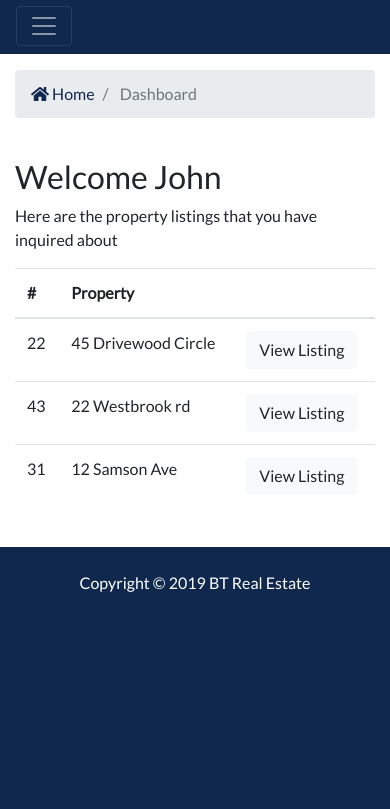
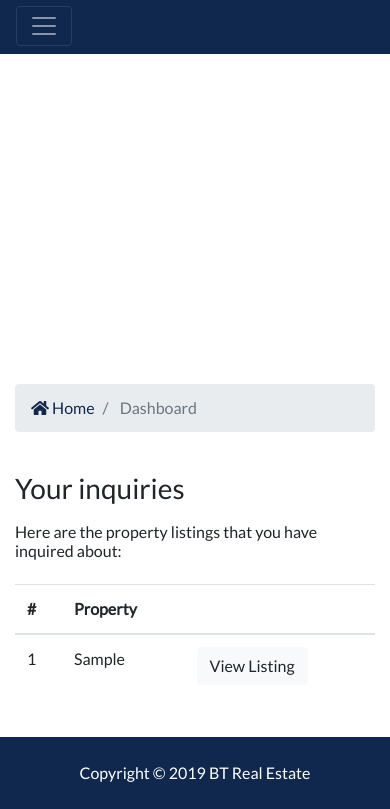
Before and after one commit to tomikarikj/btrealestate, a Django app: page /accounts/dashboard in a window 390 px wide; the page is wider, and only the part inside the window is pictured. Shown: the part 1020-1829 px from the top of that part. Before the commit the page ends 1612 px from the top of that part, so only its background shows below. Run offline with Django 3.2, Linux system fonts and the light colour scheme; a user stored in the database is signed in; tables that the repository leaves empty hold one stand-in row (values such as "Sample post"); some libraries are stand-ins or nearby versions.

Commit message:
Added logic & dynamic content for the dashboard

```diff
--- a/accounts/views.py
+++ b/accounts/views.py
@@ -1,6 +1,8 @@
 from django.shortcuts import render, redirect
 from django.contrib import messages, auth
 from django.contrib.auth.models import User
+
+from contacts.models import Contact
 
 
 def register(request):
@@ -68,4 +70,11 @@
 
 
 def dashboard(request):
-    return render(request, 'accounts/dashboard.html')
+    user_contacts = Contact.objects.order_by(
+        '-contact_date').filter(user_id=request.user.id)
+
+    context = {
+        'contacts': user_contacts
+    }
+
+    return render(request, 'accounts/dashboard.html', context)
--- a/templates/accounts/dashboard.html
+++ b/templates/accounts/dashboard.html
@@ -1,5 +1,18 @@
 {% extends 'base.html' %}
 {% block content %}
+<section id="showcase-inner" class="py-5 text-white">
+  <div class="container">
+    <div class="row text-center">
+      <div class="col-md-12">
+        <h1 class="display-4">Welcome {{ user.first_name }}!</h1>
+        <p class="lead">
+          This is the dashboard from where you can manage your BT Real Estate account.
+        </p>
+      </div>
+    </div>
+  </div>
+</section>
+
 <!-- Breadcrumb -->
 <section id="bc" class="mt-3">
   <div class="container">
@@ -22,9 +35,10 @@
   <div class="container">
     <div class="row">
       <div class="col-md-12">
-        <h2>Welcome John</h2>
-        <p>Here are the property listings that you have inquired about</p>
-        <table class="table">
+        <h3 class="">Your inquiries</h3>
+        {% if contacts %}
+          <h6 class="mt-3">Here are the property listings that you have inquired about:</h6>
+          <table class="table mt-4">
             <thead>
               <tr>
                 <th scope="col">#</th>
@@ -33,29 +47,29 @@
               </tr>
             </thead>
             <tbody>
+              {% for inquiry in contacts %}
                 <tr>
-              <td>22</td>
-              <td>45 Drivewood Circle</td>
+                  <td>{{ inquiry.id }}</td>
+                  <td>{{ inquiry.listing }}</td>
                   <td>
-                <a class="btn btn-light" href="#">View Listing</a>
+                    <a
+                      class="btn btn-light"
+                      href="{% url 'listing' inquiry.listing_id %}"
+                    >
+                      View Listing
+                    </a>
                   </td>
                 </tr>
-            <tr>
-              <td>43</td>
-              <td>22 Westbrook rd</td>
-              <td>
-                <a class="btn btn-light" href="#">View Listing</a>
-              </td>
-            </tr>
-            <tr>
-              <td>31</td>
-              <td>12 Samson Ave</td>
-              <td>
-                <a class="btn btn-light" href="#">View Listing</a>
-              </td>
-            </tr>
+              {% endfor %}
             </tbody>
           </table>
+        {% else %}
+          <p class="mt-3">
+            You have not made any inquiries yet...
+            <br>
+            When you make some, they are going to show up here.
+          </p>
+        {% endif %}
       </div>
     </div>
   </div>
```
Lines whose indentation alone changed are shown as unchanged.
